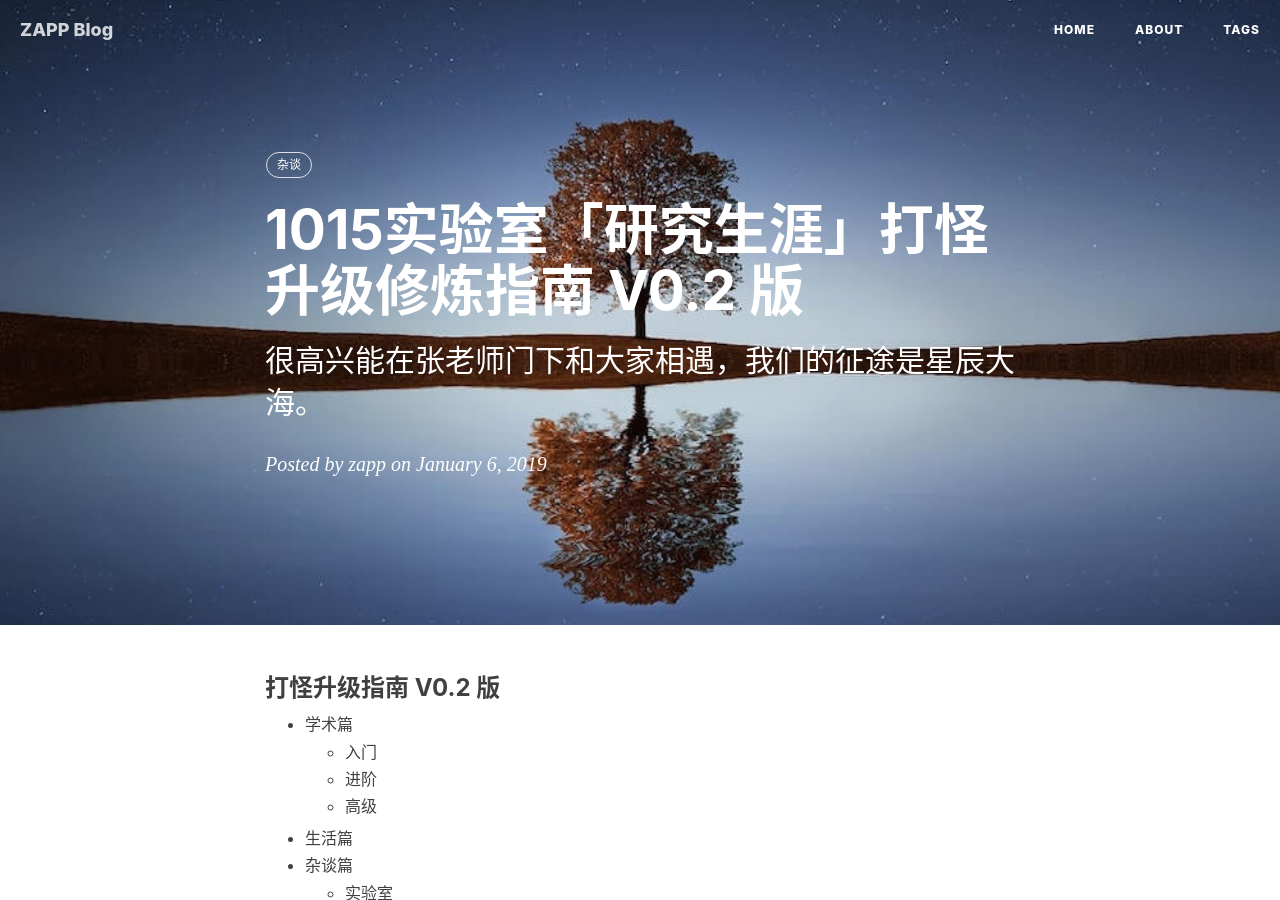
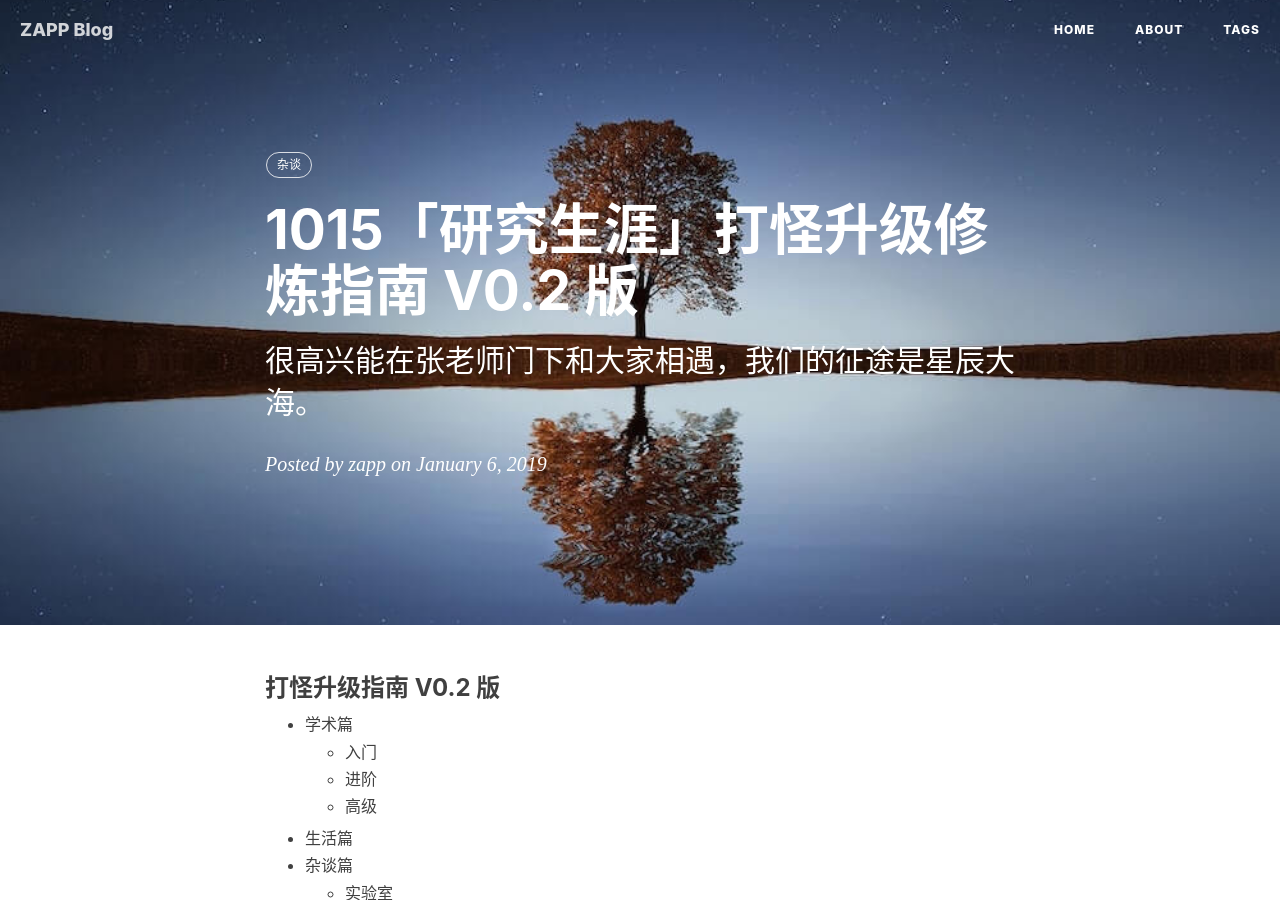
Before and after one commit to zapp926/blog, a Jekyll site: the page built from _posts/2019-01-06-1015-manual.md, in a window 1280 px wide and 900 px high. Built offline with Jekyll 4.4.1, drawn with Linux system fonts in a browser that asks for light colours; nearby versions of some CDN libraries; comment, search, counter and statistics services are not loaded.

Commit message:
change title

```diff
--- a/_posts/2019-01-06-1015-manual.md
+++ b/_posts/2019-01-06-1015-manual.md
@@ -1,6 +1,6 @@
 ---
 layout:     post
-title:      "1015实验室「研究生涯」打怪升级修炼指南 V0.2 版"
+title:      "1015「研究生涯」打怪升级修炼指南 V0.2 版"
 subtitle:   "很高兴能在张老师门下和大家相遇，我们的征途是星辰大海。"
 date:       2019-01-06
 author: "zapp"
```
